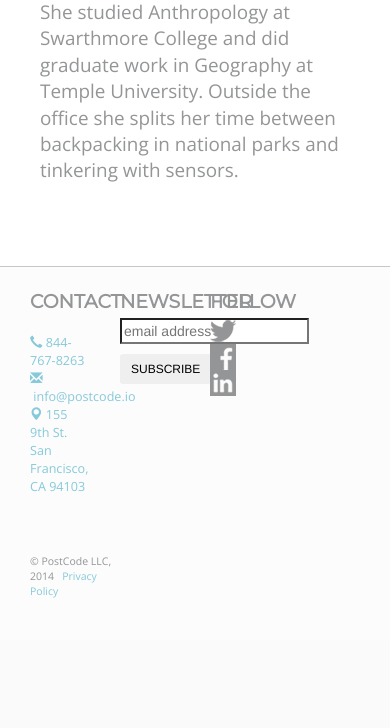
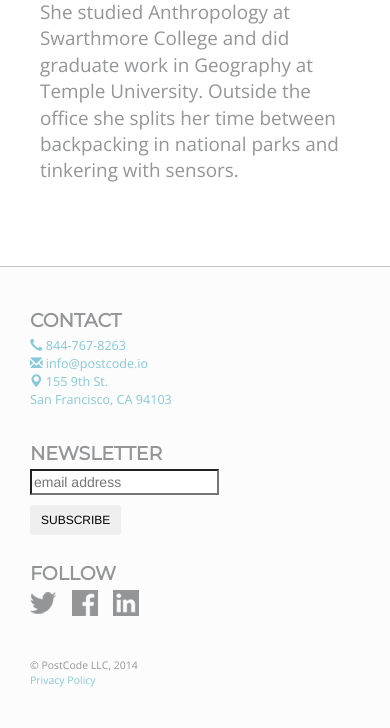
Before and after one commit to postcode/postcode-site, a Python web app: template postcode/templates/about.html in a window 390 px wide. Shown: the part 4745-5473 px from the top of the page. Before the commit the page ends 5343 px from the top, so only its background shows below. Run offline with Jinja, Linux system fonts and the light colour scheme; the template is opened without the code that fills it, so the values that code supplies are empty; some libraries are stand-ins or nearby versions.

Commit message:
fixed footer for mobile

```diff
--- a/postcode/static/css/custom.css
+++ b/postcode/static/css/custom.css
@@ -188,6 +188,10 @@ footer{
   border-top: 1px solid #C7C7C7;
   padding: 15px;
   padding-bottom: 25px;
+}
+
+footer h2{
+  padding-top: 1em;
 }
 
 /* link */
--- a/postcode/templates/base.html
+++ b/postcode/templates/base.html
@@ -53,14 +53,13 @@
       <footer>
         <div class="container">
           <div class="row">
-            <div class="col-xs-3">
+            <div class="col-md-4 col-lg-4">
               <h2>CONTACT</h2>
-              <p>
                 <p><a href="tel:+18447678263"><span class="glyphicon glyphicon-earphone"></span>&nbsp;844-767-8263</a><br>
                 <a href="mailto:info@postcode.io"><span class="glyphicon glyphicon-envelope"></span>&nbsp;info@postcode.io</a><br>
                 <a href="https://www.google.com/maps/place/155+9th+St,+San+Francisco,+CA+94103/@37.7756408,-122.4136494,17z/data=!3m1!4b1!4m2!3m1!1s0x8085809d3b295d29:0xbb93fb534b7f2e63" target="_blank"><span class="glyphicon glyphicon-map-marker"></span>&nbsp;155 9th St.</br>San Francisco, CA 94103</a></br></p>
             </div>
-            <div class="col-xs-3">
+            <div class="col-md-4 col-lg-4">
                 <h2>NEWSLETTER</h2>
                 <!-- Begin MailChimp Signup Form -->
                 <div id="mc_embed_signup">
@@ -73,7 +72,7 @@
                 </div>
               <!--End mc_embed_signup-->
             </div>
-            <div class="col-xs-3">
+            <div class="col-md-4 col-lg-4">
               <h2>FOLLOW</h2>
                 <a class="social" href="https://twitter.com/postcode_io" target="_blank"><img src="{{ url_for('static', filename='images/twitter_logo.png') }}"></a>&nbsp; &nbsp;
                 <a class="social" href="https://www.facebook.com/postcode.io" target="_blank"><img src="{{ url_for('static', filename='images/facebook_logo.png') }}"></a>&nbsp; &nbsp;
@@ -82,8 +81,8 @@
 
           </div>
           <div class="row">
-            <div class="col-xs-4">
-              <p style="font-size: .75em; padding-top: 4em;">&#169; PostCode LLC, 2014&nbsp;&nbsp; <a href="/privacy">Privacy Policy</a></p>
+            <div class="col-xs-12 col-lg-2">
+              <p style="font-size: .75em; padding-top: 4em;">&#169; PostCode LLC, 2014<br> <a href="/privacy">Privacy Policy</a></p>
             </div>
           </div>
         </div>
```
